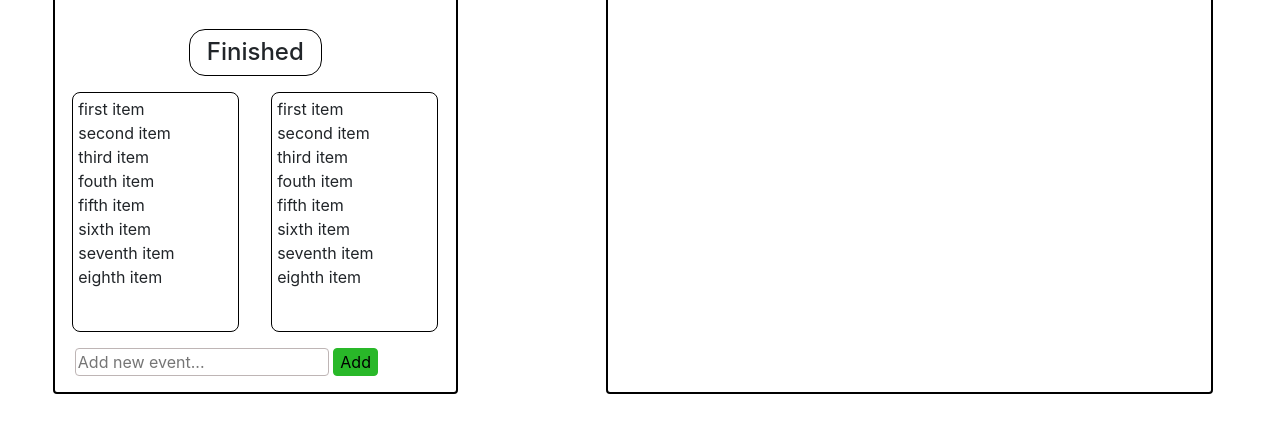
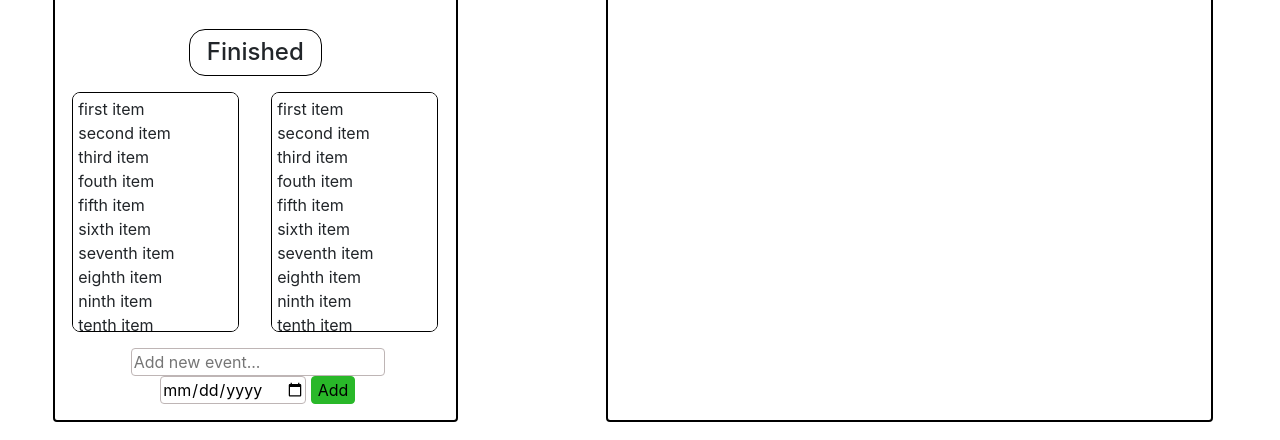
Before and after one commit to DaniBoie/lifeTrack, a website: page public/index.html in a window 1280 px wide. Shown: the part 360-800 px from the top of the page. Drawn offline with nearby package versions, Linux system fonts and the light colour scheme.

Commit message:
added date to input

```diff
--- a/public/index.html
+++ b/public/index.html
@@ -46,8 +46,8 @@
                             <li>sixth item</li>
                             <li>seventh item</li>
                             <li>eighth item</li>
-                            <!-- <li>ninth item</li> -->
-                            <!-- <li>tenth item</li> -->
+                            <li>ninth item</li>
+                            <li>tenth item</li>
                         </ul>
                     </article>
 
@@ -61,14 +61,15 @@
                             <li>sixth item</li>
                             <li>seventh item</li>
                             <li>eighth item</li>
-                            <!-- <li>ninth item</li> -->
-                            <!-- <li>tenth item</li> -->
+                            <li>ninth item</li>
+                            <li>tenth item</li>
                         </ul>
                     </article>
                 </div>
 
-                <form>
+                <form class="event">
                     <input type="text" id="event" name="event" placeholder="Add new event...">
+                    <input type="date" name="date" id="date">
                     <input type="submit" value="Add">
                 </form>
             </section>
--- a/public/style.css
+++ b/public/style.css
@@ -38,7 +38,7 @@ section h1 {
     padding-top: .5rem;
 }
 
-.sm-title{
+.sm-title {
     text-align: center;
     padding: .5rem 0rem .5rem;
     margin: 1rem 2.1rem 1rem;
@@ -50,7 +50,7 @@ section h1 {
     -o-border-radius: 1rem;
 }
 
-.card-size{
+.card-size {
     height: 15rem;
     margin: 0rem 1rem 1rem;
     padding: .3rem;
@@ -63,12 +63,13 @@ section h1 {
     -o-border-radius: .5rem;
 }
 
-section form{
+section form {
     margin-bottom: 1rem;
     margin-left: .3rem;
     /* margin-right: auto; */
 }
-input[type=text]{
+
+input[type=text], input[type=date] {
     border: 1px solid rgb(190, 181, 181);
     border-radius: 4px;
     -webkit-border-radius: 4px;
@@ -77,21 +78,22 @@ input[type=text]{
     -o-border-radius: 4px;
 }
 
-input[type=text]:focus{
+input[type=text]:focus {
     background-color: lightblue;
 }
 
-input[type=submit]{
+input[type=submit] {
     background-color: rgb(41, 184, 41);
-    border: 1px solid rgb(41, 184, 41);;
+    border: 1px solid rgb(41, 184, 41);
     border-radius: 4px;
     -webkit-border-radius: 4px;
     -moz-border-radius: 4px;
     -ms-border-radius: 4px;
     -o-border-radius: 4px;
+    transition: 0.5s;
 }
 
-input[type=submit]:hover{
+input[type=submit]:hover {
     background-color: green;
 }
 
@@ -121,7 +123,6 @@ input[type=submit]:hover{
 
 .frame:hover {
     background: rgba(128, 128, 128, 0.5);
-
 }
 
 .headStyle {
@@ -154,3 +155,7 @@ input[type=submit]:hover{
 .main {
     margin-top: 5%;
 }
+
+.event {
+    text-align: center;
+}
```
